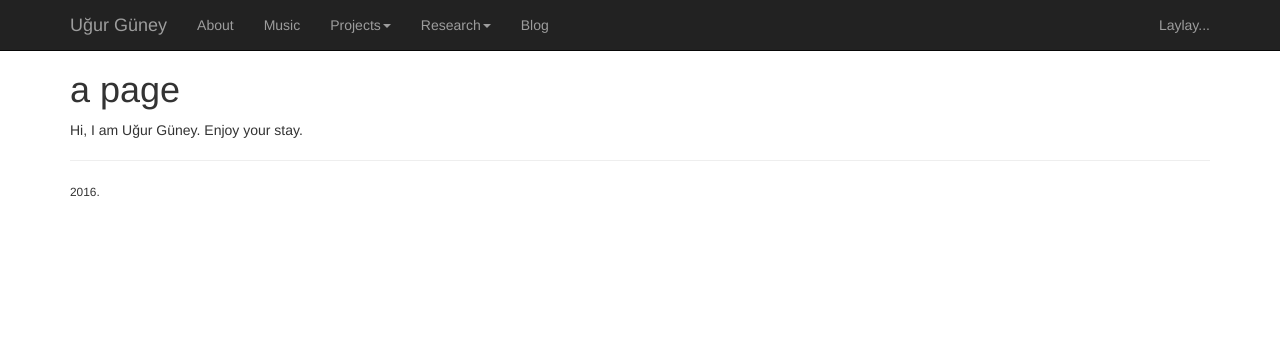
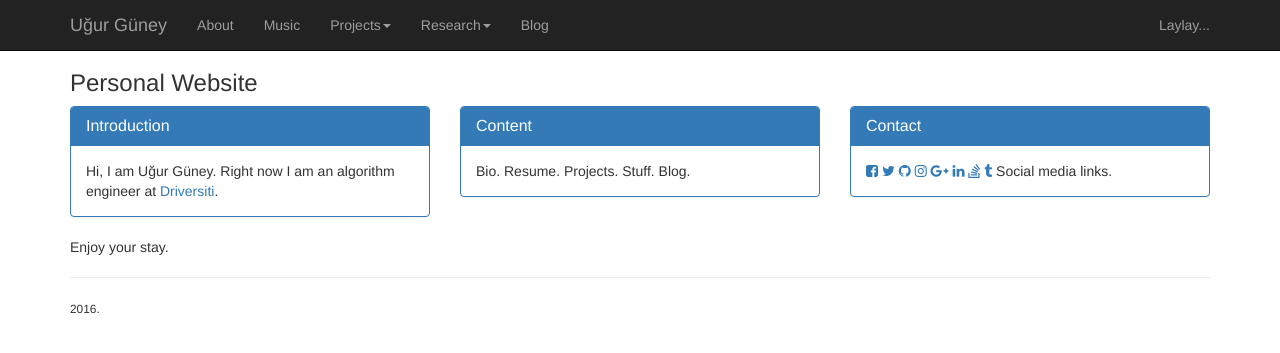
Before and after one commit to vug/personalwebapp, a Flask app: page / in a window 1280 px wide. Shown: the top 353 px of the page. Run offline with Flask 2, Linux system fonts and the light colour scheme; some libraries are stand-ins or nearby versions.

Commit message:
homepage with content ideas

```diff
--- a/templates/home.html
+++ b/templates/home.html
@@ -1,13 +1,63 @@
 {% extends "main.html" %}
 {% block title %}Uğur Güney's Home Page{% endblock %}
 {% block head %}
-  {{ super() }}
-  <style type="text/css">
+{{ super() }}
+<style type="text/css">
     // additional styles specific for this form goes here
-  </style>
+</style>
 {% endblock %}
 
 {% block content %}
-<h1>a page</h1>
-<div>Hi, I am Uğur Güney. Enjoy your stay.</div>
+<div class="row">
+    <div class="col-md-4">
+        <h3>Personal Website</h3>
+    </div>
+</div>
+
+
+<div class="row">
+    <div class="col-md-4">
+        <div class="panel panel-primary">
+            <div class="panel-heading">
+                <h3 class="panel-title">Introduction</h3>
+            </div>
+            <div class="panel-body">
+                Hi, I am Uğur Güney. Right now I am an algorithm engineer at <a href="driversiti.com">Driversiti</a>.
+            </div>
+        </div>
+    </div>
+    <div class="col-md-4">
+        <div class="panel panel-primary">
+            <div class="panel-heading">
+                <h3 class="panel-title">Content</h3>
+            </div>
+            <div class="panel-body">
+                Bio. Resume. Projects. Stuff. Blog.
+            </div>
+        </div>
+    </div>
+    <div class="col-md-4">
+        <div class="panel panel-primary">
+            <div class="panel-heading">
+                <h3 class="panel-title">Contact</h3>
+            </div>
+            <div class="panel-body">
+                <a href="#" title="Facebook"><i class="fa fa-facebook-square"></i></a>
+                <a href="#" title="Facebook"><i class="fa fa-twitter"></i></a>
+                <a href="#" title="Facebook"><i class="fa fa-github"></i></a>
+                <a href="#" title="Facebook"><i class="fa fa-instagram"></i></a>
+                <a href="#" title="Facebook"><i class="fa fa-google-plus"></i></a>
+                <a href="#" title="Facebook"><i class="fa fa-linkedin"></i></a>
+                <a href="#" title="Facebook"><i class="fa fa-stack-overflow"></i></a>
+                <a href="#" title="Facebook"><i class="fa fa-tumblr"></i></a>
+                Social media links.
+            </div>
+        </div>
+    </div>
+</div>
+
+
+
+<div>Enjoy your stay.</div>
+
 {% endblock %}
```
